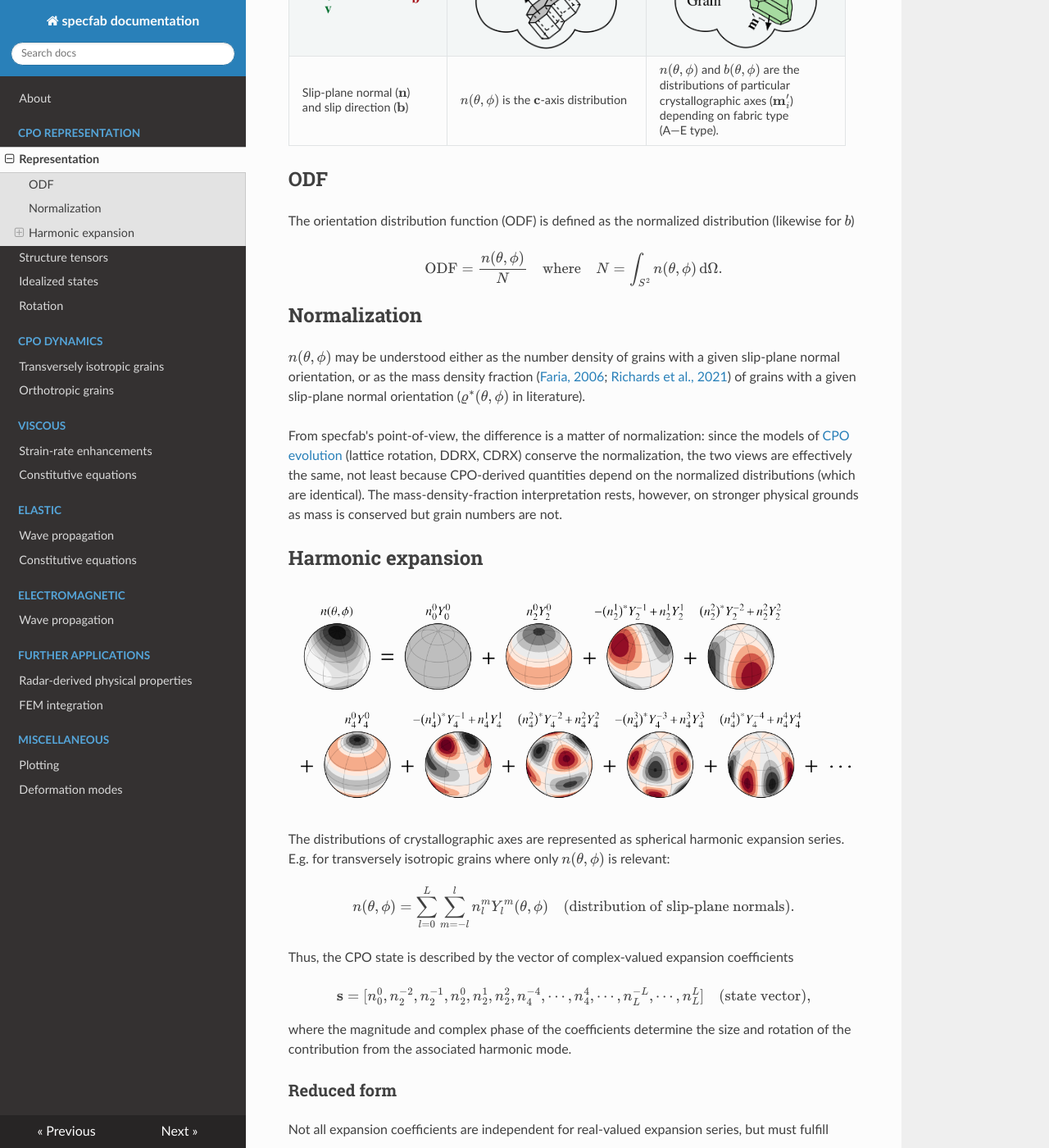
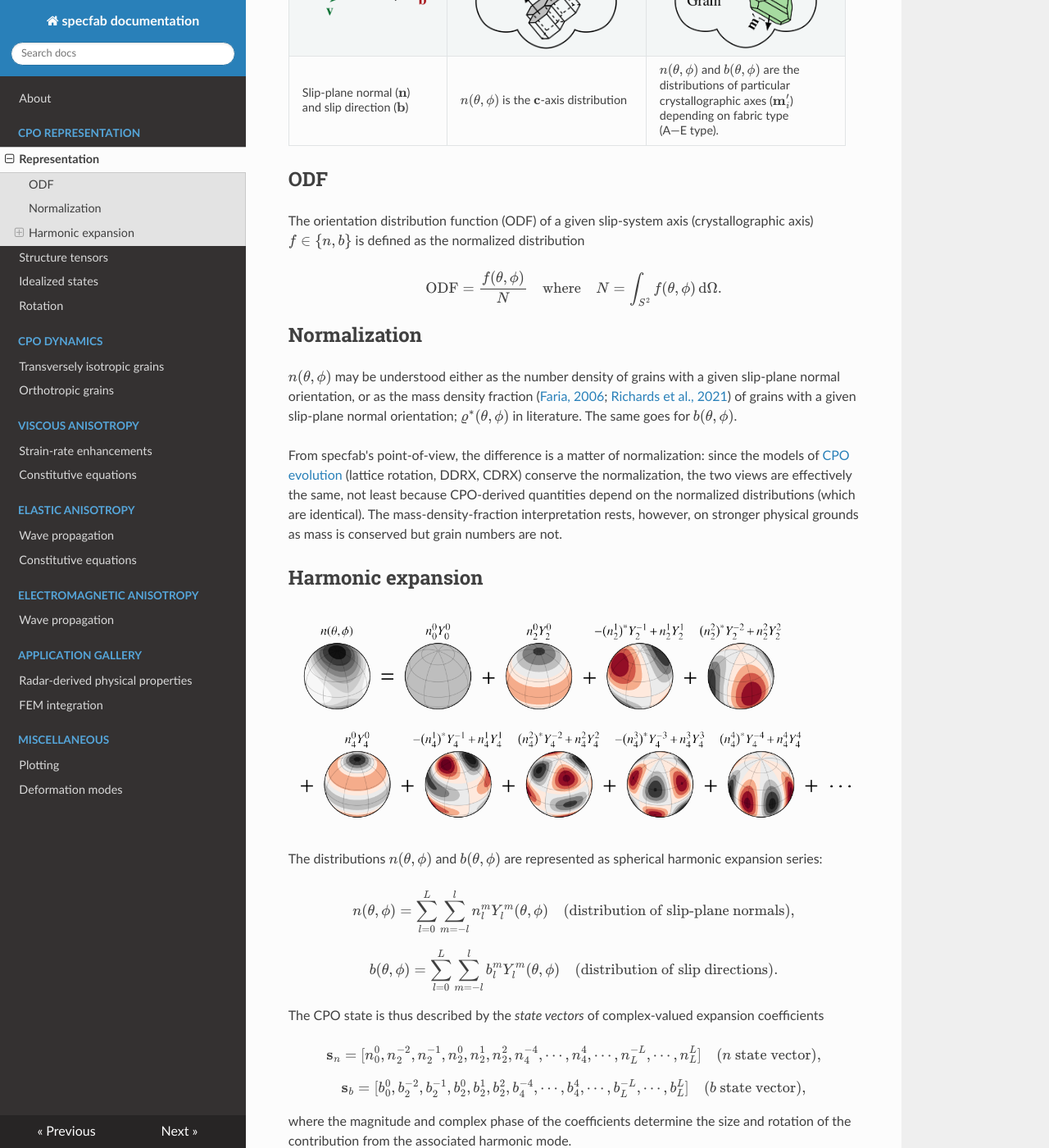
Before and after one commit to nicholasmr/specfab, an MkDocs documentation site: the page built from docs/cpo-representation.md, in a window 1280 px wide and 1400 px high, scrolled down 661 px. Shown: the whole window at 82% size. Built offline with MkDocs 1.6.1, drawn with Linux system fonts in a browser that asks for light colours; nearby versions of some CDN libraries; formulas are drawn with MathJax 3; some of the changed text lies outside the part shown.

Commit message:
cleaned some code/comments. updated doc figures.

```diff
--- a/docs/cpo-representation.md
+++ b/docs/cpo-representation.md
@@ -13,20 +13,21 @@ Thus, depending on which crystallographic slip system is preferentially activate
 
 | <center> Monocrystal slip system</center> | <center>Polycrystalline ice</center> | <center>Polycrystalline olivine</center> |
 | :- | :- | :- |
-| ![](https://raw.githubusercontent.com/nicholasmr/specfab/main/images/slipplane.png){: style="width:160px"} | ![](https://raw.githubusercontent.com/nicholasmr/specfab/main/images/tranisotropic/polycrystal-ice.png){: style="width:210px"} | ![](https://raw.githubusercontent.com/nicholasmr/specfab/main/images/orthotropic/polycrystal.png){: style="width:210px"} |
+| ![](https://raw.githubusercontent.com/nicholasmr/specfab/main/images/slip-plane/slip-plane.png){: style="width:160px"} | ![](https://raw.githubusercontent.com/nicholasmr/specfab/main/images/tranisotropic/polycrystal-ice.png){: style="width:210px"} | ![](https://raw.githubusercontent.com/nicholasmr/specfab/main/images/orthotropic/polycrystal.png){: style="width:210px"} |
 | Slip-plane normal (${\bf n}$) <br>and slip direction (${\bf b}$) | $n(\theta,\phi)$ is the ${\bf c}$-axis distribution | $n(\theta,\phi)$ and $b(\theta,\phi)$ are the <br> distributions of particular <br> crystallographic axes (${\bf m}'_i$) <br> depending on fabric type <br> (A&mdash;E type). |
 
 ## ODF
 
-The orientation distribution function (ODF) is defined as the normalized distribution (likewise for $b$)
+The orientation distribution function (ODF) of a given slip-system axis (crystallographic axis) $f\in \lbrace n,b\rbrace$ is defined as the normalized distribution
 
 $$
-\mathrm{ODF} = \frac{n(\theta,\phi)}{N} \quad\text{where}\quad N=\int_{S^2} n(\theta,\phi) \,\mathrm{d}\Omega .
+\mathrm{ODF} = \frac{f(\theta,\phi)}{N} \quad\text{where}\quad N=\int_{S^2} f(\theta,\phi) \,\mathrm{d}\Omega .
 $$
 
 ## Normalization
 
-$n(\theta,\phi)$ may be understood either as the number density of grains with a given slip-plane normal orientation, or as the mass density fraction ([Faria, 2006](https://royalsocietypublishing.org/doi/abs/10.1098/rspa.2005.1610); [Richards et al., 2021](https://www.sciencedirect.com/science/article/abs/pii/S0012821X20306622)) of grains with a given slip-plane normal orientation ($\varrho^*(\theta,\phi)$ in literature).
+$n(\theta,\phi)$ may be understood either as the number density of grains with a given slip-plane normal orientation, or as the mass density fraction ([Faria, 2006](https://royalsocietypublishing.org/doi/abs/10.1098/rspa.2005.1610); [Richards et al., 2021](https://www.sciencedirect.com/science/article/abs/pii/S0012821X20306622)) of grains with a given slip-plane normal orientation; $\varrho^*(\theta,\phi)$ in literature.
+The same goes for $b(\theta,\phi)$.
 
 From specfab's point-of-view, the difference is a matter of normalization: since the models of [CPO evolution](cpo-dynamics-tranisotropic.md) (lattice rotation, DDRX, CDRX) conserve the normalization, the two views are effectively the same, not least because CPO-derived quantities depend on the normalized distributions (which are identical).
 The mass-density-fraction interpretation rests, however, on stronger physical grounds as mass is conserved but grain numbers are not.
@@ -36,25 +37,32 @@ The mass-density-fraction interpretation rests, however, on stronger physical gr
 
 ![](https://raw.githubusercontent.com/nicholasmr/specfab/main/images/harmonic-expansion/harmonic-expansion.png#center){: style="width:750px"}
 
-The distributions of crystallographic axes are represented as spherical harmonic expansion series.
-<br>
-E.g. for transversely isotropic grains where only $n(\theta,\phi)$ is relevant:
+The distributions $n(\theta,\phi)$ and $b(\theta,\phi)$ are represented as spherical harmonic expansion series:
+
 $$
-n(\theta,\phi)=\sum_{l=0}^{L}\sum_{m=-l}^{l}n_{l}^{m}Y_{l}^{m}(\theta,\phi) \quad\text{(distribution of slip-plane normals)}.
+n(\theta,\phi)=\sum_{l=0}^{L}\sum_{m=-l}^{l}n_{l}^{m}Y_{l}^{m}(\theta,\phi) \quad\text{(distribution of slip-plane normals)},
+$$
+
+$$
+b(\theta,\phi)=\sum_{l=0}^{L}\sum_{m=-l}^{l}b_{l}^{m}Y_{l}^{m}(\theta,\phi) \quad\text{(distribution of slip directions)}.
 $$
 
 
-Thus, the CPO state is described by the vector of complex-valued expansion coefficients
+The CPO state is thus described by the *state vectors* of complex-valued expansion coefficients
 
 $$
-{\bf s} = [n_0^0,n_2^{-2},n_2^{-1},n_2^{0},n_2^{1},n_2^{2},n_4^{-4},\cdots,n_4^{4},\cdots,n_L^{-L},\cdots,n_L^{L}] \quad\text{(state vector)},
+{\bf s}_n = [n_0^0,n_2^{-2},n_2^{-1},n_2^{0},n_2^{1},n_2^{2},n_4^{-4},\cdots,n_4^{4},\cdots,n_L^{-L},\cdots,n_L^{L}] \quad\text{($n$ state vector)},
+$$
+
+$$
+{\bf s}_b = [b_0^0,b_2^{-2},b_2^{-1},b_2^{0},b_2^{1},b_2^{2},b_4^{-4},\cdots,b_4^{4},\cdots,b_L^{-L},\cdots,b_L^{L}] \quad\text{($b$ state vector)},
 $$
 
 where the magnitude and complex phase of the coefficients determine the size and rotation of the contribution from the associated harmonic mode.
 
 ### Reduced form
 
-Not all expansion coefficients are independent for real-valued expansion series, but must fulfill
+Not all expansion coefficients are independent for real-valued expansion series, but must fulfill (likewise for $b$)
 
 $$
 n_l^{-m}=(-1)^m(n_l^m)^* .
--- a/mkdocs.yml
+++ b/mkdocs.yml
@@ -10,15 +10,15 @@ nav:
     - 'CPO dynamics':
         - Transversely isotropic grains: cpo-dynamics-tranisotropic.md
         - Orthotropic grains: cpo-dynamics-orthotropic.md
-    - 'Viscous':
+    - 'Viscous anisotropy':
         - Strain-rate enhancements: enhancements-strainrate.md
         - Constitutive equations: constitutive-viscoplastic.md
-    - 'Elastic':
+    - 'Elastic anisotropy':
         - Wave propagation: wavepropagation-elastic.md
         - Constitutive equations: constitutive-elastic.md
-    - 'Electromagnetic':
+    - 'Electromagnetic anisotropy':
         - Wave propagation: wavepropagation-electromagnetic.md
-    - 'Further applications':
+    - 'Application gallery':
         - Radar-derived physical properties: radar-derived-PP.md
         - FEM integration: FEM-integration.md
     - 'Miscellaneous':
```
Also changed, not shown: docs/cpo-dynamics-orthotropic.md (+1 -1 lines), docs/cpo-dynamics-tranisotropic.md (+1 -1 lines), docs/cpo-structuretensors.md (+8 -7 lines), images/slip-plane/polycrystal.png (added), images/slip-plane/slip-plane-small.png (added), images/slip-plane/slip-plane.png (added), images/slipplane.png (deleted), 8 other files.
